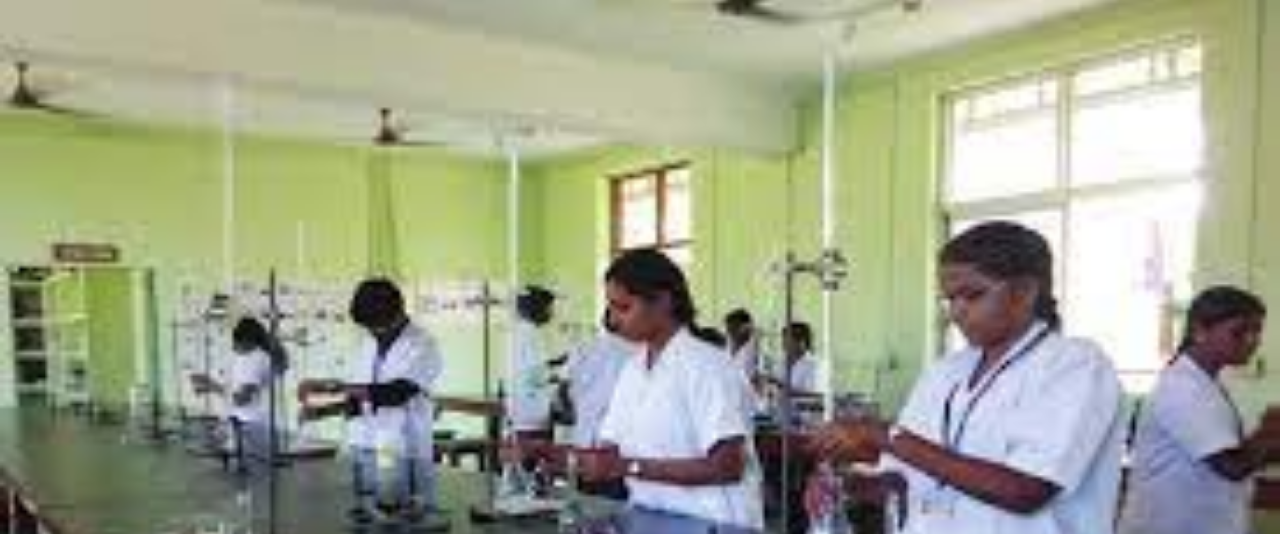
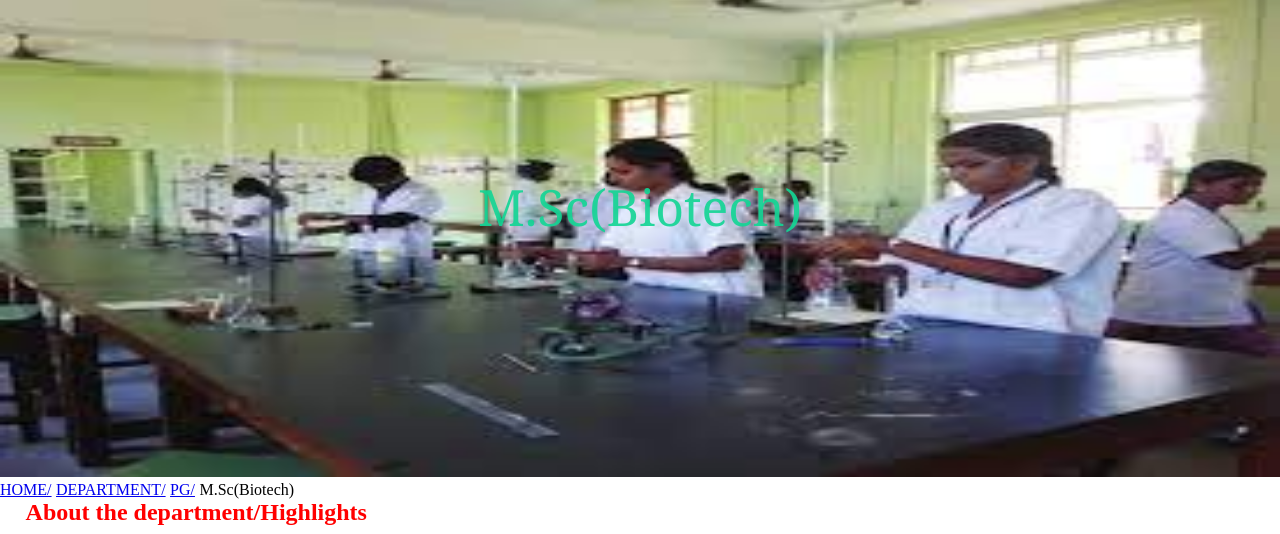
Before and after one commit to imnotsalty/krmmc_website, a plain HTML site: page Academics PG/MSC(Biotech).html in a window 1280 px wide. Shown: the part 266-800 px from the top of the page. Drawn offline with Linux system fonts and the light colour scheme; files that its build step writes are made by us from their sources.

Commit message:
Update MSC(Biotech).html
added banner

```diff
--- a/Academics PG/MSC(Biotech).html
+++ b/Academics PG/MSC(Biotech).html
@@ -133,6 +133,23 @@
    margin-left: 1%;
    line-gap-override: 2%;
 }
+/* banner */
+.container {
+  position: relative;
+  text-align: center;
+  color: rgba(20, 212, 148, 0.918);
+
+}
+
+.centered {
+  position: absolute;
+  top: 50%;
+  left: 50%;
+  transform: translate(-50%, -50%);
+  font-size: 50px;
+  font-family: Georgia, Times, serif;
+}
+
 /* footer */
 footer{
             height: 30vw;
@@ -288,16 +305,18 @@ footer{
     <!----------------------------------end-of-header-------------------------------------------------->
    </header>
    <!-- banner -->
-   <div>
-    <img src = "./images/biotech.jpg" width="100%">
+   <div class="container">
+    <img src = "./images/biotech.jpg" style="width: 100%; height: 60vh;">
+    <div class="centered">M.Sc(Biotech)</div>
   </div>
    <!-- side menu -->
    <a class="sd" href="#">HOME/</a>
    <a class="sd" href="#">DEPARTMENT/</a>
    <a class="sd" href="#">PG/</a>
    <a class="sd">M.Sc(Biotech)</a>
-     <!--heading  -->
-     <p class="head">M.Sc(Biotech)</p>
+   <!--heading  -->
+     <!--<p class="head">M.Sc(Biotech)</p> -->
+
 
    <!-- ABOUT THE DEPT -->
    <p class="para">About the department/Highlights</p>
```
